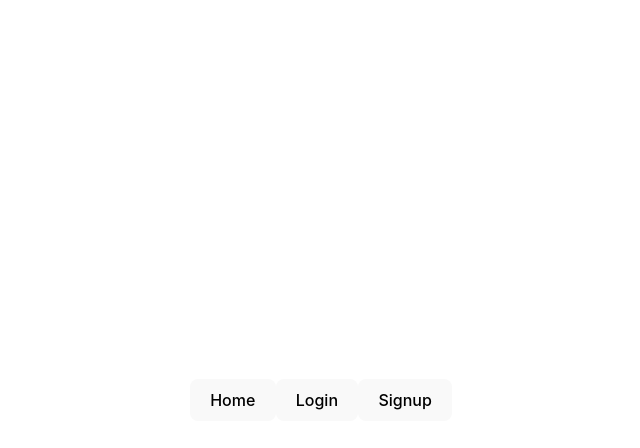
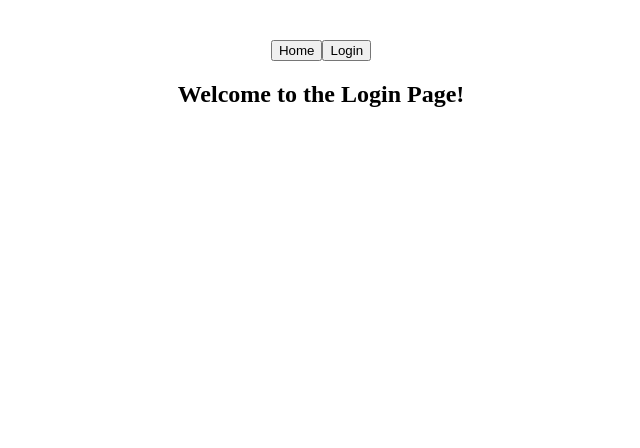
Before and after one commit to ShawnThorne/GeoTodosApp, a React (Vite) app: page /login in a window 1280 px wide. Shown: the top 448 px of the page, without its empty margins (319-959 px from the left). Built offline with nearby package versions, Linux system fonts and the light colour scheme.

Commit message:
got navbar working

```diff
--- a/src/App.tsx
+++ b/src/App.tsx
@@ -1,12 +1,51 @@
 import { useState } from 'react'
 import './App.css'
+import { Login } from './Login';
+import { Dashboard } from './Dashboard';
+import { Todo } from './Todo';
+import { CreateTodo } from './CreateTodo';
+import { NavBar } from './NavBar';
+import {
+  createBrowserRouter,
+  RouterProvider,
+} from "react-router-dom";
+
+
+const router = createBrowserRouter([
+  {
+    path:'/',
+    element:<NavBar/>,
+    children:[
+      {
+        path: "/",
+        element: <App/>,
+      },
+      {
+        path: "/login",
+        element: <Login/>
+      },
+      {
+        path: "/dashboard",
+        element: <Dashboard/>
+      },
+      {
+        path: "/todo/:id",
+        element: <Todo/>
+      },
+      {
+        path: "/todo/create",
+        element: <CreateTodo/>
+      },
+    ]
+  }
+]);
 
 function App() {
   const [count, setCount] = useState(0)
 
   return (
     <div className="App">
-      <h1>Welcome to the Home Page!</h1>
+      <RouterProvider router={router} />
     </div>
   )
 }
--- a/src/NavBar.tsx
+++ b/src/NavBar.tsx
@@ -1,12 +1,12 @@
-import { useNavigate } from "react-router-dom";
+import { Outlet, useNavigate } from "react-router-dom";
 
 export const NavBar = () => {
     const navigate = useNavigate();
     return (
         <nav>
-            <button onClick={navigate("/")}>Home</button>
-            <button onClick={navigate("/login")}>Login</button>
-            <button onClick={navigate("/dashboard")}>Signup</button>
+            <button onClick={() =>navigate("/dashboard")}>Home</button>
+            <button onClick={() =>navigate("/login")}>Login</button>
+            <Outlet />
         </nav>
     )
 }
--- a/src/main.tsx
+++ b/src/main.tsx
@@ -1,48 +1,10 @@
 import React from 'react'
 import ReactDOM from 'react-dom/client'
 import App from './App'
-import { Login } from './Login';
-import { Dashboard } from './Dashboard';
-import { Todo } from './Todo';
-import { CreateTodo } from './CreateTodo';
-import { NavBar } from './NavBar';
-import {
-  createBrowserRouter,
-  RouterProvider,
-} from "react-router-dom";
-import './index.css'
 
-const router = createBrowserRouter([
-  {
-    path:'/',
-    element:<NavBar/>,
-    children:[
-      {
-        path: "/",
-        element: <App/>,
-      },
-      {
-        path: "/login",
-        element: <Login/>
-      },
-      {
-        path: "/dashboard",
-        element: <Dashboard/>
-      },
-      {
-        path: "/todo/:id",
-        element: <Todo/>
-      },
-      {
-        path: "/todo/create",
-        element: <CreateTodo/>
-      },
-    ]
-  }
-]);
 
 ReactDOM.createRoot(document.getElementById('root') as HTMLElement).render(
   <React.StrictMode>
-    <RouterProvider router={router} />
+    <App />
   </React.StrictMode>,
 )
```
